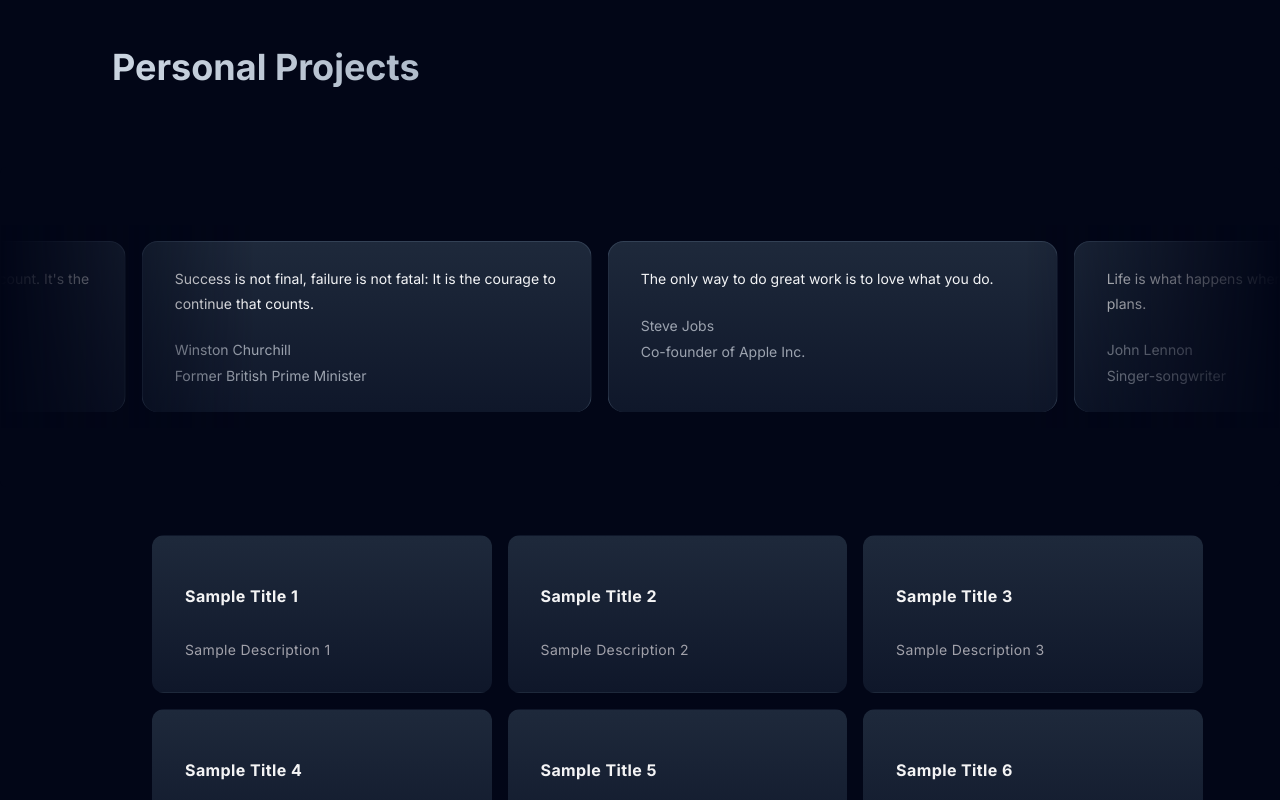
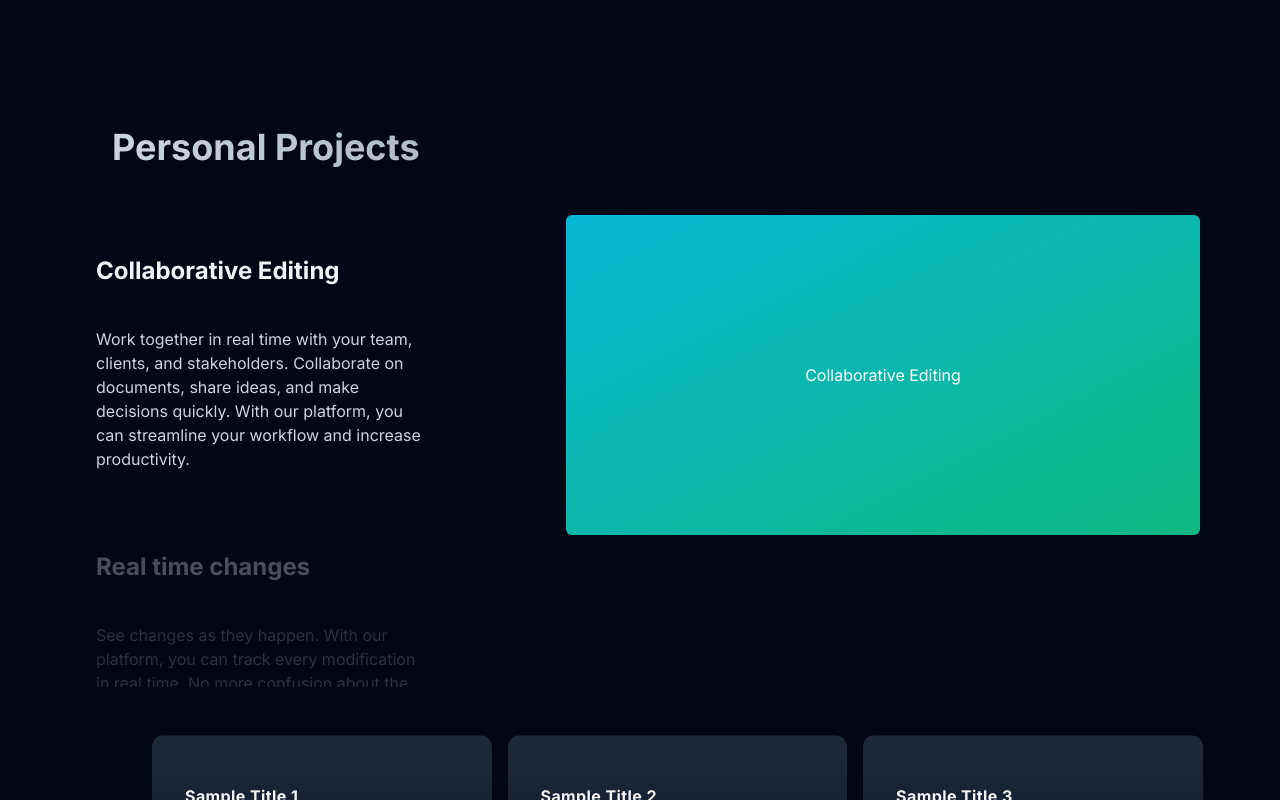
Before and after one commit to tejex/newWebsite, a Next.js app: page / in a window 1280 px wide. Shown: the part 1800-2600 px from the top of the page. Built offline with nearby package versions, Linux system fonts and the light colour scheme.

Commit message:
Projects Section Progress: 80%

```diff
--- a/src/app/components/data/experience.tsx
+++ b/src/app/components/data/experience.tsx
@@ -90,3 +90,35 @@
 		),
 	};
 });
+
+export const content = [
+	{
+		title: "Collaborative Editing",
+		description:
+			"Work together in real time with your team, clients, and stakeholders. Collaborate on documents, share ideas, and make decisions quickly. With our platform, you can streamline your workflow and increase productivity.",
+		content: (
+			//here is where we will put the image for the project we are currently displaying
+			<div className="h-full w-full bg-[linear-gradient(to_bottom_right,var(--cyan-500),var(--emerald-500))] flex items-center justify-center text-white">
+				Collaborative Editing
+			</div>
+		),
+	},
+	{
+		title: "Real time changes",
+		description:
+			"See changes as they happen. With our platform, you can track every modification in real time. No more confusion about the latest version of your project. Say goodbye to the chaos of version control and embrace the simplicity of real-time updates.",
+		content: (
+			<div className="h-full w-full  flex items-center justify-center text-white"></div>
+		),
+	},
+	{
+		title: "Version control",
+		description:
+			"Experience real-time updates and never stress about version control again. Our platform ensures that you're always working on the most recent version of your project, eliminating the need for constant manual updates. Stay in the loop, keep your team aligned, and maintain the flow of your work without any interruptions.",
+		content: (
+			<div className="h-full w-full bg-[linear-gradient(to_bottom_right,var(--orange-500),var(--yellow-500))] flex items-center justify-center text-white">
+				Version control
+			</div>
+		),
+	},
+];
--- a/src/app/components/projects.tsx
+++ b/src/app/components/projects.tsx
@@ -4,6 +4,7 @@
 import { SpotlightProjects } from "./spotlightProjects";
 import Link from "next/link";
 import { useState } from "react";
+import { content } from "../components/data/experience";
 
 export const HoverEffect = ({
 	items,
@@ -18,42 +19,13 @@
 }) => {
 	let [hoveredIndex, setHoveredIndex] = useState<number | null>(null);
 
-	const moreItems = [
-		{
-			quote: "Success is not final, failure is not fatal: It is the courage to continue that counts.",
-			name: "Winston Churchill",
-			title: "Former British Prime Minister",
-		},
-		{
-			quote: "The only way to do great work is to love what you do.",
-			name: "Steve Jobs",
-			title: "Co-founder of Apple Inc.",
-		},
-		{
-			quote: "Life is what happens when you're busy making other plans.",
-			name: "John Lennon",
-			title: "Singer-songwriter",
-		},
-		{
-			quote: "In the end, it's not the years in your life that count. It's the life in your years.",
-			name: "Abraham Lincoln",
-			title: "16th President of the United States",
-		},
-	];
-
 	return (
 		<>
-			<h1 className="ml-28 mb-20 font-bold text-transparent bg-gradient-to-r from-slate-300 to-slate-500 text-4xl bg-clip-text">
+			<h1 className="ml-28 mb-2 mt-20 font-bold text-transparent bg-gradient-to-r from-slate-300 to-slate-500 text-4xl bg-clip-text">
 				Personal Projects
 			</h1>
-			<div className="h-[20rem] rounded-md flex flex-col antialiased bg-slate-950 dark:bg-grid-white/[0.05] items-center justify-center relative overflow-hidden">
-				<SpotlightProjects
-					direction="right"
-					speed="slow"
-					pauseOnHover={true}
-					items={moreItems}
-					className="bg-slate-950"
-				/>
+			<div className="rounded-md ml-20 mr-20 antialiased bg-slate-950 dark:bg-grid-white/[0.05] relative">
+				<SpotlightProjects content={content} />
 			</div>
 			<div
 				className={cn(
--- a/src/app/components/spotlightProjects.tsx
+++ b/src/app/components/spotlightProjects.tsx
@@ -1,131 +1,107 @@
 "use client";
-
+import React, { useRef } from "react";
+import { useMotionValueEvent, useScroll } from "framer-motion";
+import { motion } from "framer-motion";
 import { cn } from "../util";
-import React, { useEffect, useState } from "react";
 
 export const SpotlightProjects = ({
-	items,
-	direction = "left",
-	speed = "fast",
-	pauseOnHover = true,
-	className,
+	content,
+	contentClassName,
 }: {
-	items: {
-		quote: string;
-		name: string;
+	content: {
 		title: string;
+		description: string;
+		content?: React.ReactNode | any;
 	}[];
-	direction?: "left" | "right";
-	speed?: "fast" | "normal" | "slow";
-	pauseOnHover?: boolean;
-	className?: string;
+	contentClassName?: string;
 }) => {
-	const containerRef = React.useRef<HTMLDivElement>(null);
-	const scrollerRef = React.useRef<HTMLUListElement>(null);
+	const [activeCard, setActiveCard] = React.useState(0);
+	const ref = useRef<any>(null);
+	const { scrollYProgress } = useScroll({
+		// uncomment line 22 and comment line 23 if you DONT want the overflow container and want to have it change on the entire page scroll
+		// target: ref
+		container: ref,
+		offset: ["start start", "end start"],
+	});
+	const cardLength = content.length;
 
-	useEffect(() => {
-		addAnimation();
-	}, []);
-	const [start, setStart] = useState(false);
+	useMotionValueEvent(scrollYProgress, "change", (latest) => {
+		const cardsBreakpoints = content.map((_, index) => index / cardLength);
+		const closestBreakpointIndex = cardsBreakpoints.reduce(
+			(acc, breakpoint, index) => {
+				const distance = Math.abs(latest - breakpoint);
+				if (distance < Math.abs(latest - cardsBreakpoints[acc])) {
+					return index;
+				}
+				return acc;
+			},
+			0
+		);
+		setActiveCard(closestBreakpointIndex);
+	});
 
-	function addAnimation() {
-		if (containerRef.current && scrollerRef.current) {
-			const scrollerContent = Array.from(scrollerRef.current.children);
-
-			scrollerContent.forEach((item) => {
-				const duplicatedItem = item.cloneNode(true);
-				if (scrollerRef.current) {
-					scrollerRef.current.appendChild(duplicatedItem);
-				}
-			});
-
-			getDirection();
-			getSpeed();
-			setStart(true);
-		}
-	}
-	const getDirection = () => {
-		if (containerRef.current) {
-			if (direction === "left") {
-				containerRef.current.style.setProperty(
-					"--animation-direction",
-					"forwards"
-				);
-			} else {
-				containerRef.current.style.setProperty(
-					"--animation-direction",
-					"reverse"
-				);
-			}
-		}
-	};
-	const getSpeed = () => {
-		if (containerRef.current) {
-			if (speed === "fast") {
-				containerRef.current.style.setProperty(
-					"--animation-duration",
-					"20s"
-				);
-			} else if (speed === "normal") {
-				containerRef.current.style.setProperty(
-					"--animation-duration",
-					"40s"
-				);
-			} else {
-				containerRef.current.style.setProperty(
-					"--animation-duration",
-					"80s"
-				);
-			}
-		}
-	};
+	const backgroundColors = ["var(--slate-950)"];
+	const linearGradients = [
+		"linear-gradient(to bottom right, var(--cyan-500), var(--emerald-500))",
+		"linear-gradient(to bottom right, var(--pink-500), var(--indigo-500))",
+		"linear-gradient(to bottom right, var(--orange-500), var(--yellow-500))",
+	];
 	return (
-		<div
-			ref={containerRef}
-			className={cn(
-				"scroller relative z-20 max-w-7xl overflow-hidden  [mask-image:linear-gradient(to_right,transparent,white_20%,white_80%,transparent)]",
-				className
-			)}
+		<motion.div
+			animate={{
+				backgroundColor:
+					backgroundColors[activeCard % backgroundColors.length],
+			}}
+			className="h-[32rem] overflow-y-auto flex relative space-x-32 rounded-md"
+			ref={ref}
 		>
-			<ul
-				ref={scrollerRef}
+			<div className="div relative flex items-start px-4">
+				<div className="max-w-2xl">
+					{content.map((item, index) => (
+						<div
+							key={item.title + index}
+							className="my-20"
+						>
+							<motion.h2
+								initial={{
+									opacity: 0,
+								}}
+								animate={{
+									opacity: activeCard === index ? 1 : 0.3,
+								}}
+								className="text-2xl font-bold text-slate-100"
+							>
+								{item.title}
+							</motion.h2>
+							<motion.p
+								initial={{
+									opacity: 0,
+								}}
+								animate={{
+									opacity: activeCard === index ? 1 : 0.2,
+								}}
+								className="text-kg text-slate-300 max-w-sm mt-10"
+							>
+								{item.description}
+							</motion.p>
+						</div>
+					))}
+					<div className="h-40" />
+				</div>
+			</div>
+			<motion.div
+				animate={{
+					background:
+						linearGradients[activeCard % linearGradients.length],
+				}}
+				//we will keep this styling for the motion div in terms of its positioning but will replace the content of the card later
 				className={cn(
-					" flex min-w-full shrink-0 gap-4 py-4 w-max flex-nowrap",
-					start && "animate-scroll ",
-					pauseOnHover && "hover:[animation-play-state:paused]"
+					"hidden lg:block h-80 w-4/6 rounded-md bg-white sticky top-10 overflow-hidden hover:scale-125 transition-all",
+					contentClassName
 				)}
 			>
-				{items.map((item, idx) => (
-					<li
-						className="w-[350px] max-w-full relative rounded-2xl border border-b-0 flex-shrink-0 border-slate-700 px-8 py-6 md:w-[450px]"
-						style={{
-							background:
-								"linear-gradient(180deg, var(--slate-800), var(--slate-900)",
-						}}
-						key={item.name}
-					>
-						<blockquote>
-							<div
-								aria-hidden="true"
-								className="user-select-none -z-1 pointer-events-none absolute -left-0.5 -top-0.5 h-[calc(100%_+_4px)] w-[calc(100%_+_4px)]"
-							></div>
-							<span className=" relative z-20 text-sm leading-[1.6] text-gray-100 font-normal">
-								{item.quote}
-							</span>
-							<div className="relative z-20 mt-6 flex flex-row items-center">
-								<span className="flex flex-col gap-1">
-									<span className=" text-sm leading-[1.6] text-gray-400 font-normal">
-										{item.name}
-									</span>
-									<span className=" text-sm leading-[1.6] text-gray-400 font-normal">
-										{item.title}
-									</span>
-								</span>
-							</div>
-						</blockquote>
-					</li>
-				))}
-			</ul>
-		</div>
+				{content[activeCard].content ?? null}
+			</motion.div>
+		</motion.div>
 	);
 };
```
